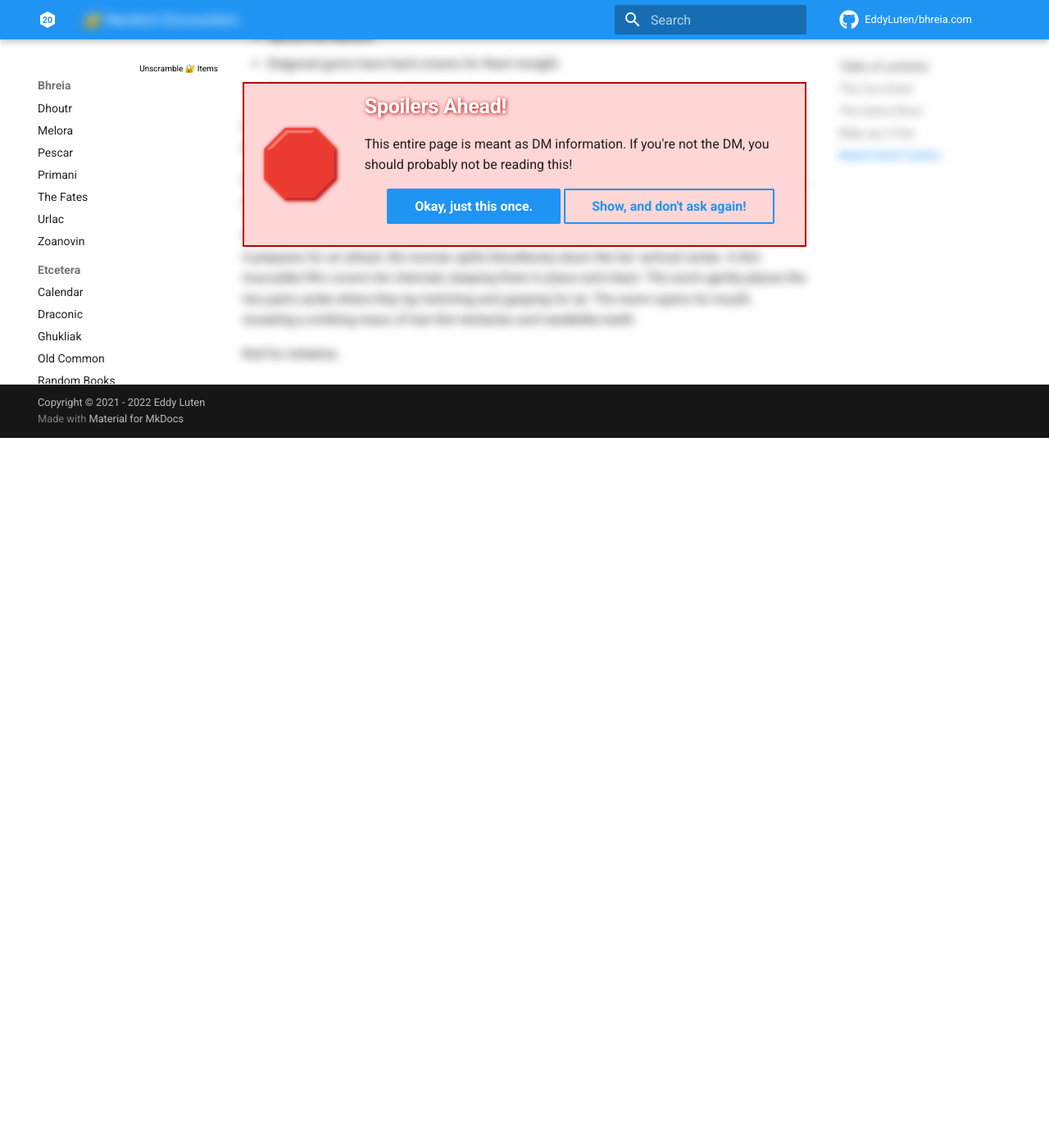
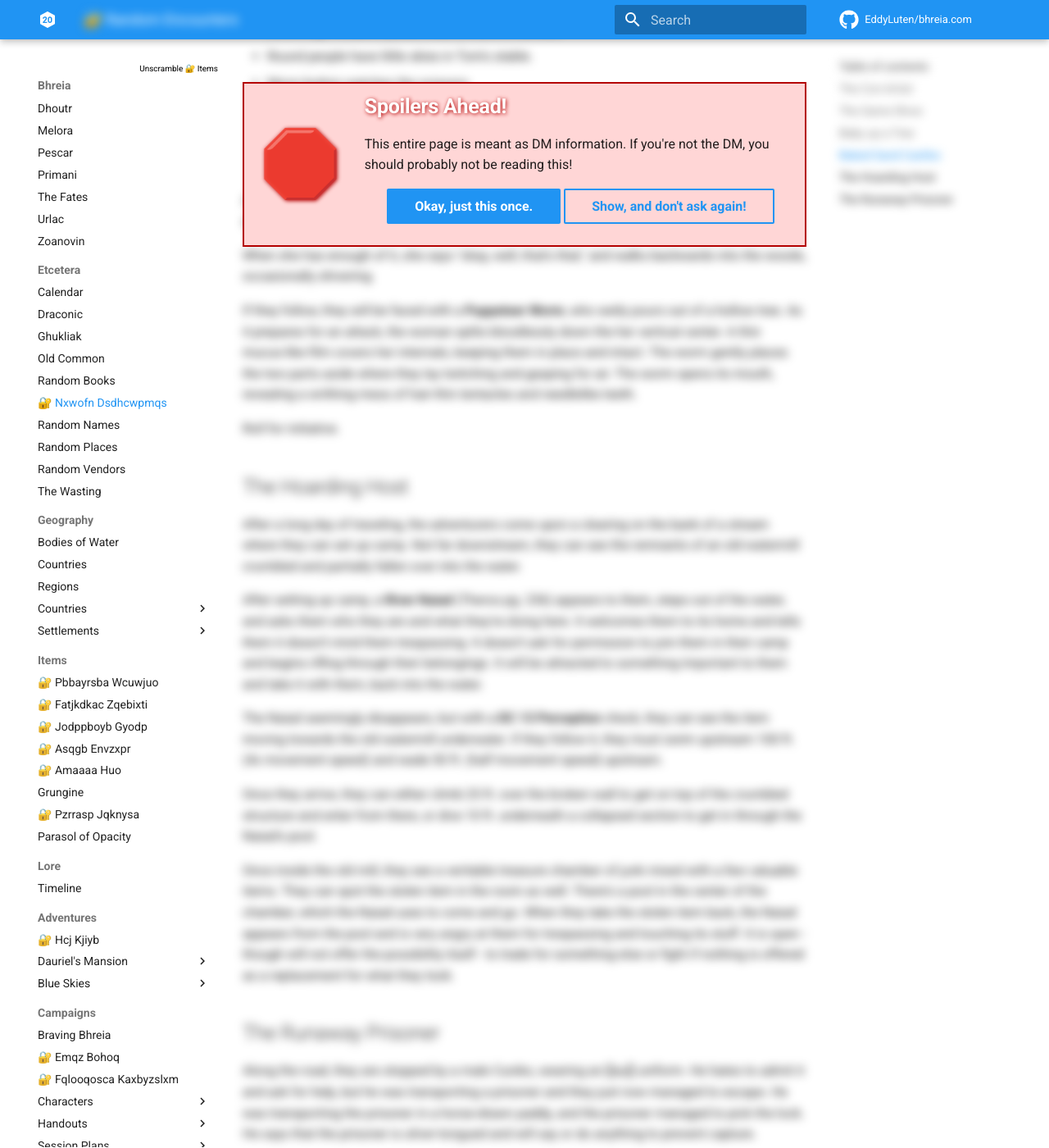
Before and after one commit to EddyLuten/bhreia.com, an MkDocs documentation site: the page built from docs/etcetera/random-encounters.md, in a window 1280 px wide and 1400 px high, scrolled down 2203 px. Shown: the whole window at 82% size. Built offline with MkDocs 1.6.1 and Material for MkDocs 9.7.7, drawn with Linux system fonts in a browser that asks for light colours; comment, search, counter and statistics services are not loaded; before the commit the page ends 2737 px from its top, so only the background shows below that; some of the changed text lies outside the part shown.

Commit message:
Encounters of the random variety

```diff
--- a/docs/etcetera/random-encounters.md
+++ b/docs/etcetera/random-encounters.md
@@ -14,6 +14,8 @@
 2 | The Game Show
 3 | Baby up a Tree
 4 | Baked Sand Castles
+5 | The Hoarding Host
+6 | The Runaway Prisoner
 
 ## The Con-Artist
 
@@ -63,6 +65,28 @@
 
 When she has enough of it, she says "okay, well, that's that," and walks backwards into the woods, occasionally shivering.
 
-If they follow, they will be faced with a **Puppeteer Worm**, who wetly pours out of a hollow tree. As it prepares for an attack, the woman splits bloodlessly down the her vertical center. A thin mucuslike film covers her internals, keeping them in place and intact. The worm gently places the two parts aside where they lay twitching and gasping for air. The worm opens its mouth, revealing a writhing mess of hair-thin tentacles and needlelike teeth.
+If they follow, they will be faced with a **Puppeteer Worm**, who wetly pours out of a hollow tree. As it prepares for an attack, the woman splits bloodlessly down the her vertical center. A thin mucus-like film covers her internals, keeping them in place and intact. The worm gently places the two parts aside where they lay twitching and gasping for air. The worm opens its mouth, revealing a writhing mess of hair-thin tentacles and needlelike teeth.
 
 Roll for initiative.
+
+## The Hoarding Host
+
+After a long day of traveling, the adventurers come upon a clearing on the bank of a stream where they can set up camp. Not far downstream, they can see the remnants of an old watermill crumbled and partially fallen over into the water.
+
+After setting up camp, a **River Naiad** (Theros pg. 236) appears to them, steps out of the water, and asks them who they are and what they're doing here. It welcomes them to its home and tells them it doesn't mind them trespassing. It doesn't ask for permission to join them in their camp and begins rifling through their belongings. It will be attracted to something important to them and take it with them, back into the water.
+
+The Naiad seemingly disappears, but with a **DC 13 Perception** check, they can see the item moving towards the old watermill underwater. If they follow it, they must swim upstream 100 ft. (4x movement speed) and wade 50 ft. (half movement speed) upstream.
+
+Once they arrive, they can either climb 25 ft. over the broken wall to get on top of the crumbled structure and enter from there, or dive 10 ft. underneath a collapsed section to get in through the Naiad's pool.
+
+Once inside the old mill, they see a veritable treasure chamber of junk mixed with a few valuable items. They can spot the stolen item in the room as well. There's a pool in the center of the chamber, which the Naiad uses to come and go. When they take the stolen item back, the Naiad appears from the pool and is very angry at them for trespassing and touching its stuff. It is open - though will not offer the possibility itself - to trade for something else or fight if nothing is offered as a replacement for what they took.
+
+## The Runaway Prisoner
+
+Along the road, they are stopped by a male Cuniko, wearing an [[au]] uniform. He hates to admit it and ask for help, but he was transporting a prisoner and they just now managed to escape. He was transporting the prisoner in a horse-drawn paddy, and the prisoner managed to pick the lock. He says that the prisoner is silver-tongued and will say or do anything to prevent capture.
+
+A **DC 17 Investigation** check will reveal that the Cuniko's clothes are a bit too small for him. A roll of **20** or higher shows the marks of manacles through his fur. A high enough **Insight** check may reveal that he's lying and also that the closest prison is in [[korbans-landing]], which is in the opposite direction that he's travelling in.
+
+The "prisoner" can be found in the woods in the direction that the Cuniko pointed towards. He's laying face down in a dark patch of the forest, and many dust motes seem to dance in the air here. A **DC 15 Perception** check will reveal that they are spores, and nearby mushrooms between the roots of trees and in dark spots. If they approach, a **DC 14 Constitution** saving throw is needed to prevent getting infected and falling asleep. These mushrooms are commonly referred to as **Snoozeshrooms**, and infect creatures with their spores, which puts them to sleep. Unless helped, the creature won't wake up, die, and decompose into fertilizer for more Snoozeshrooms.
+
+The **true background** is that the Cuniko was the actual prisoner, and on his way to prison in [[korbans-landing]]. But, he managed to pick the lock and subdue the AU guard, placing them in the paddy instead. However, the guard was able to snag a key and unlock the paddy during transport. The Cuniko is afraid that the guard is heading back through the woods to alert his fellow company men. He also doesn't think his sentencing of 10 years in prison is fair for simply stealing a horse.
```
Also changed, not shown: docs/adventures/blue-skies/index.md (+1 -0 lines), docs/adventures/blue-skies/sidequests/dr-malchi-i-presume.md (+1 -1 lines), docs/etcetera/the-wasting.md (+1 -1 lines).
